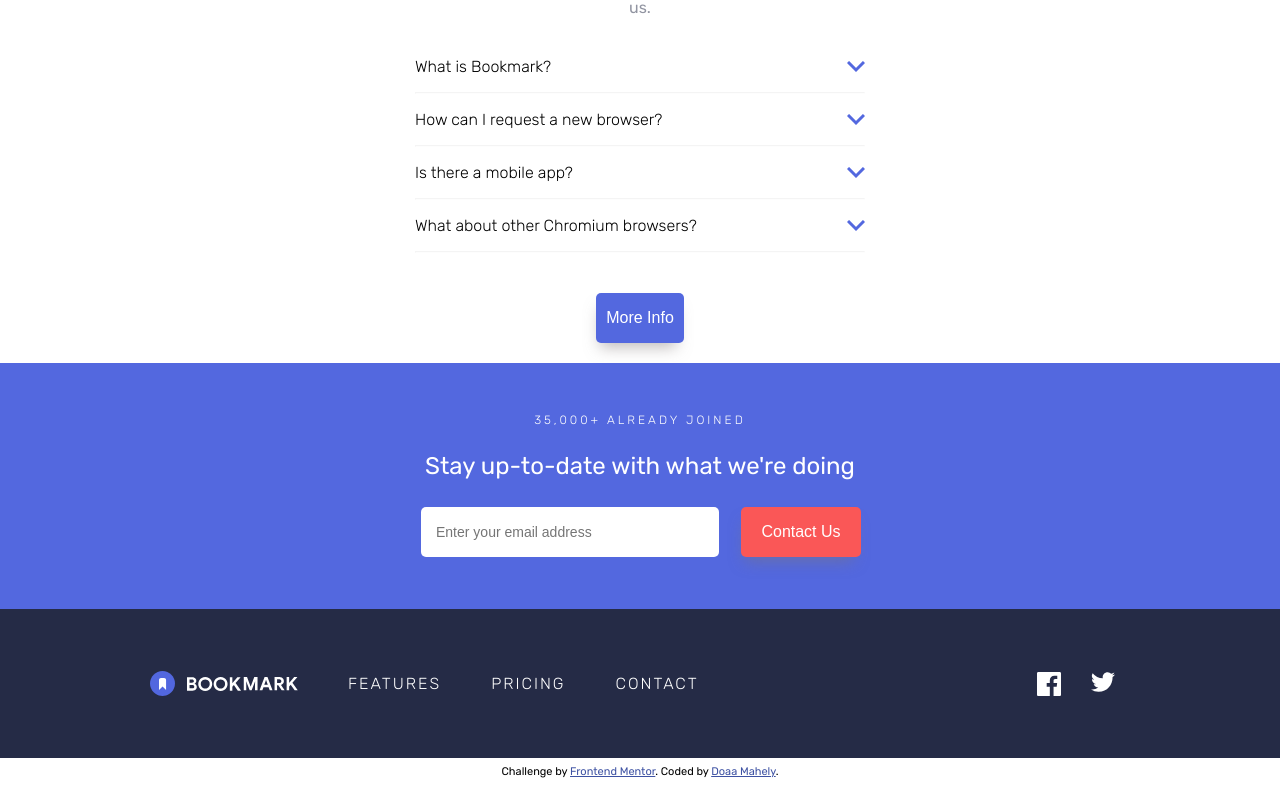
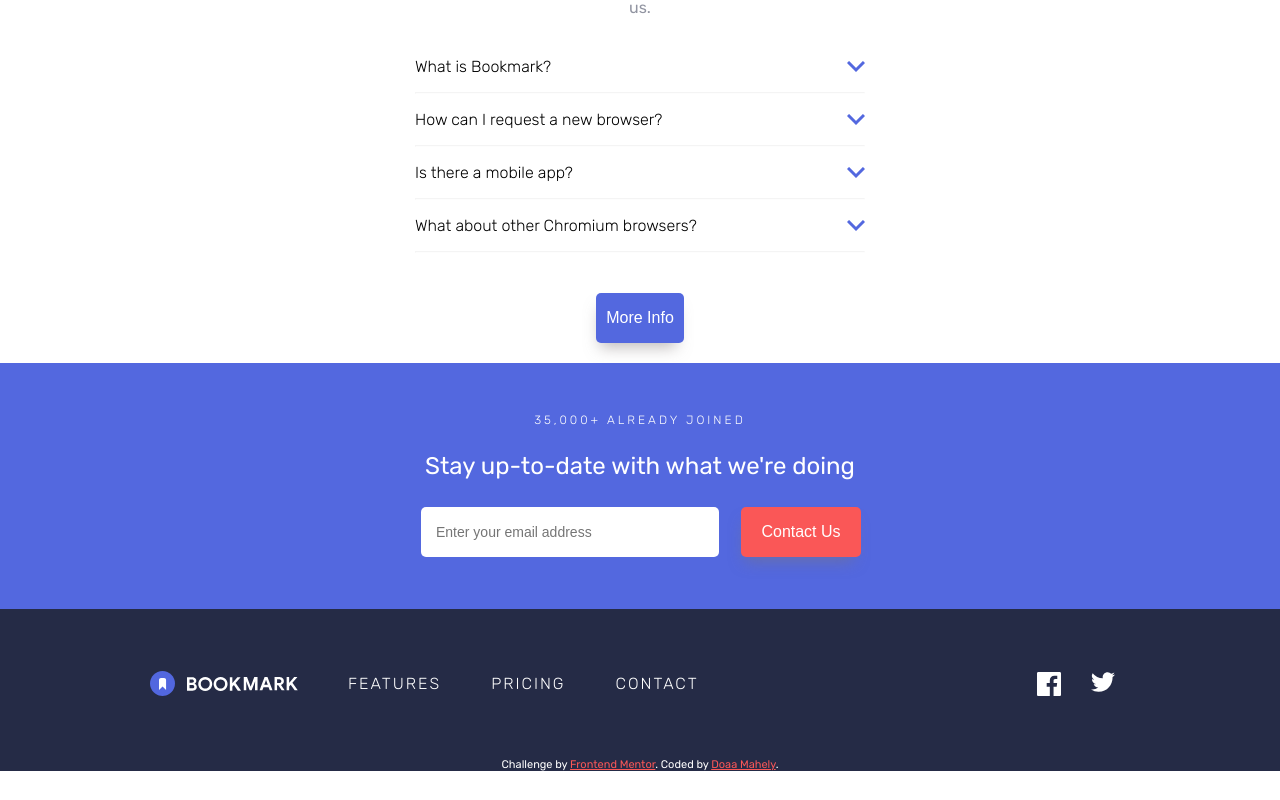
Before and after one commit to dmahely/bookmark-landing-page, a React app: page / in a window 1280 px wide. Shown: the part 1846-2646 px from the top of the page. After the commit the page ends 2617 px from the top, so only its background shows below. Built offline with nearby package versions, Linux system fonts and the light colour scheme.

Commit message:
Move attribution to Footer component

```diff
--- a/src/components/App.js
+++ b/src/components/App.js
@@ -27,16 +27,6 @@ const App = () => {
         <NewsletterForm />
         <Footer />
       </main>
-
-      <footer>
-        <span className="attribution">
-          Challenge by{" "}
-          <a href="https://www.frontendmentor.io?ref=challenge" target="_blank">
-            Frontend Mentor
-          </a>
-          . Coded by <a href="https://github.com/dmahely">Doaa Mahely</a>.
-        </span>
-      </footer>
     </Fragment>
   );
 };
--- a/src/components/Footer/Footer.css
+++ b/src/components/Footer/Footer.css
@@ -1,10 +1,15 @@
 .Footer--container {
+  background-color: var(--very-dark-blue);
+  margin: 0 -20px; /* To counteract positive padding on body */
   display: flex;
   flex-direction: column;
-  background-color: var(--very-dark-blue);
+}
+
+.Footer--inner-container {
+  display: flex;
+  flex-direction: column;
   align-items: center;
   padding: 40px 0;
-  margin: 0 -20px; /* To counteract positive padding on body */
 }
 
 .Footer--logo {
@@ -47,7 +52,7 @@
 }
 
 @media screen and (min-width: 1100px) {
-  .Footer--container {
+  .Footer--inner-container {
     flex-direction: row;
     padding: 40px 150px;
   }
--- a/src/components/Footer/Footer.js
+++ b/src/components/Footer/Footer.js
@@ -5,6 +5,7 @@ import logo from "../../../images/logo-bookmark-light.svg";
 const Footer = () => {
   return (
     <div className="Footer--container">
+      <div className="Footer--inner-container">
         <div className="Footer--links-container">
           <img className="Footer--logo" src={logo} alt="Bookmark logo" />
           <a href="#" className="Footer--link">
@@ -43,6 +44,14 @@ const Footer = () => {
           </svg>
         </div>
       </div>
+      <span className="attribution">
+        Challenge by{" "}
+        <a href="https://www.frontendmentor.io?ref=challenge" target="_blank">
+          Frontend Mentor
+        </a>
+        . Coded by <a href="https://github.com/dmahely">Doaa Mahely</a>.
+      </span>
+    </div>
   );
 };
 
--- a/src/style.css
+++ b/src/style.css
@@ -21,19 +21,17 @@ html {
 body {
   font: 18px "Rubik", sans-serif;
   margin: 0;
-  padding: 20px;
+  padding: 20px 20px 0 20px;
 }
 
 .attribution {
   font-size: 11px;
-}
-
-footer {
   text-align: center;
+  color: var(--white);
 }
 
 .attribution a {
-  color: hsl(228, 45%, 44%);
+  color: var(--soft-red);
 }
 
 .blurred {
```
Lines whose indentation alone changed are shown as unchanged.
